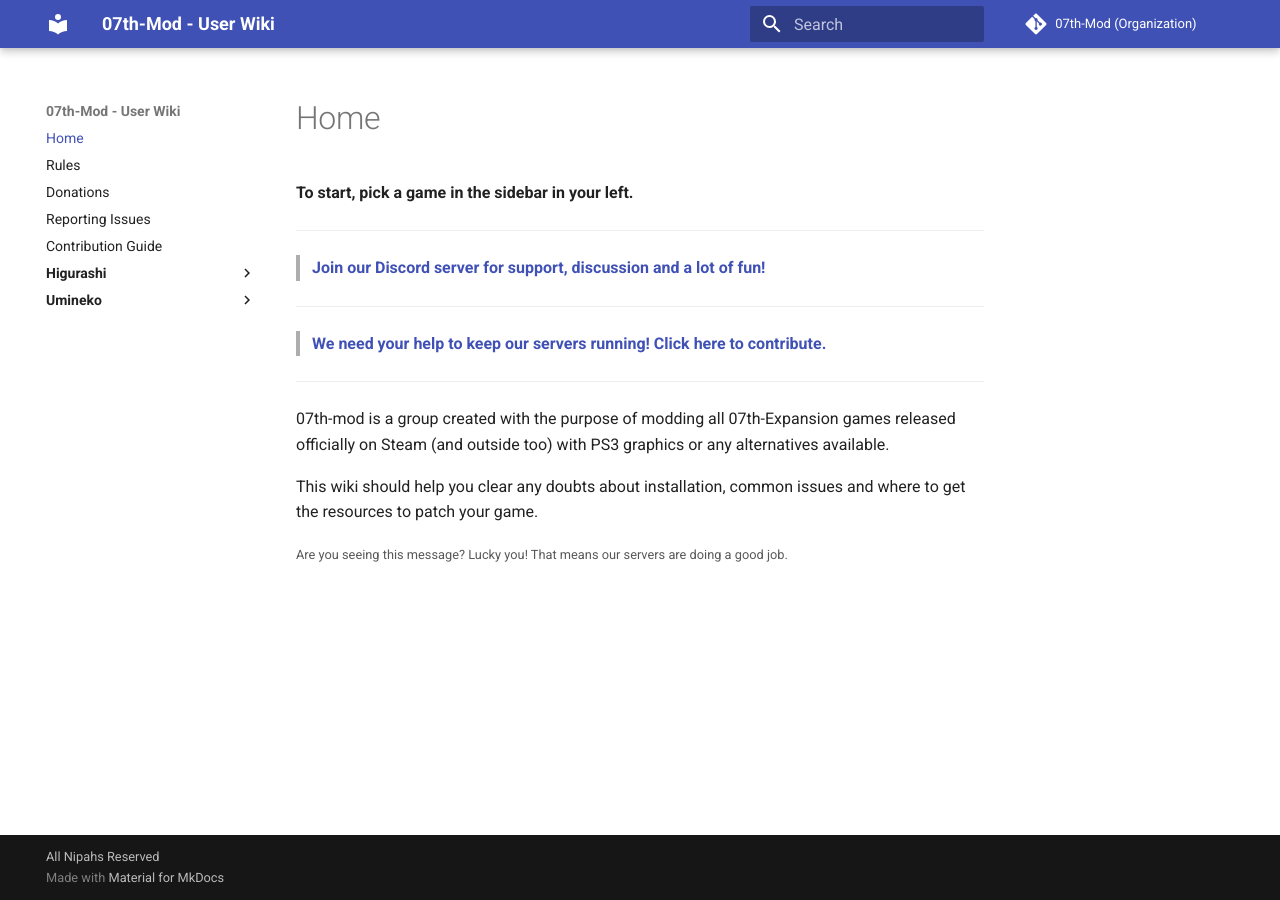
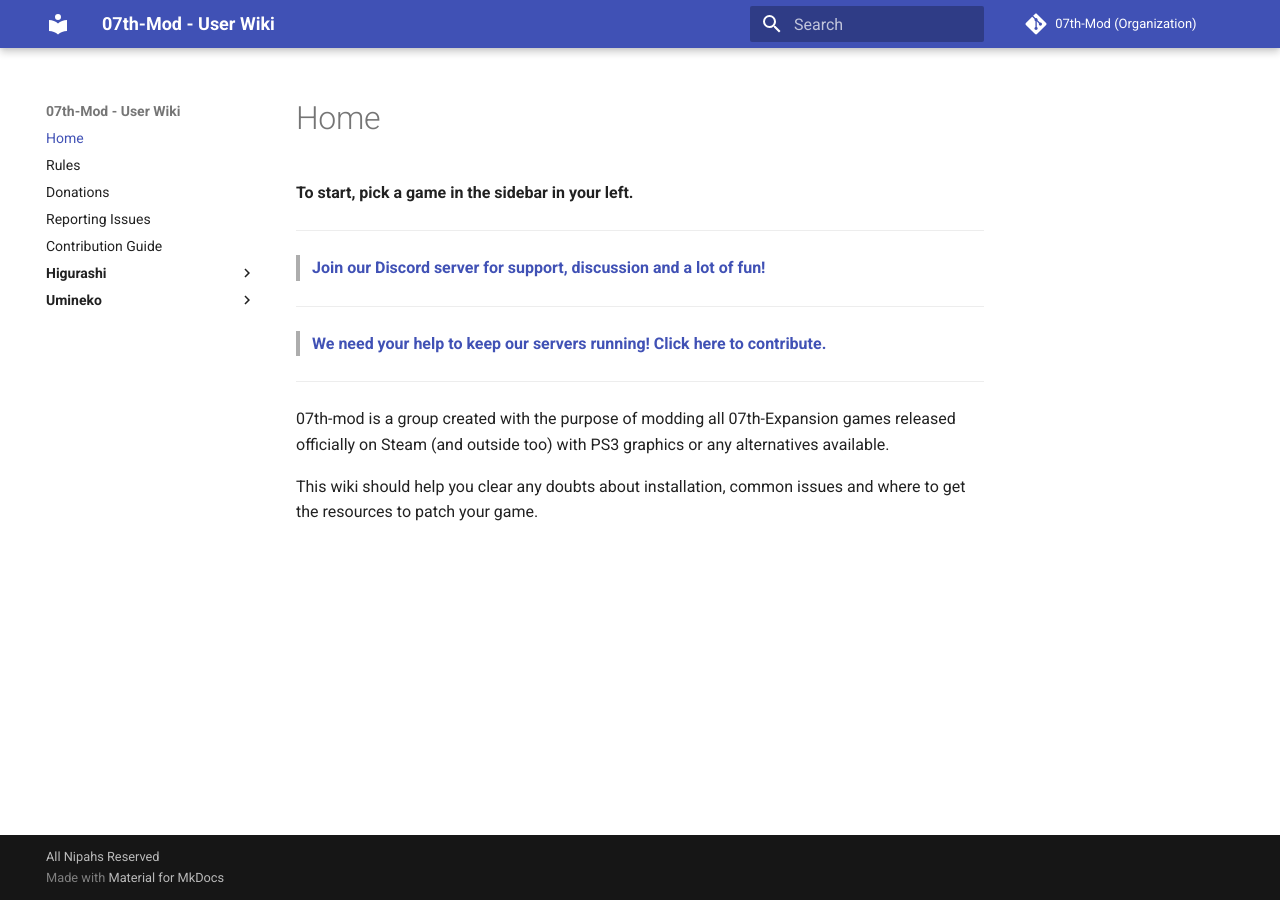
Before and after one commit to 07th-mod/wiki, an MkDocs documentation site: the page built from docs/index.md, in a window 1280 px wide. Built offline with MkDocs 1.6.1 and Material for MkDocs 9.7.7, drawn with Linux system fonts in a browser that asks for light colours.

Commit message:
Update index.md

```diff
--- a/docs/index.md
+++ b/docs/index.md
@@ -8,5 +8,3 @@
 07th-mod is a group created with the purpose of modding all 07th-Expansion games released officially on Steam (and outside too) with PS3 graphics or any alternatives available.
 
 This wiki should help you clear any doubts about installation, common issues and where to get the resources to patch your game.
-
-<small>Are you seeing this message? Lucky you! That means our servers are doing a good job.</small>
```
